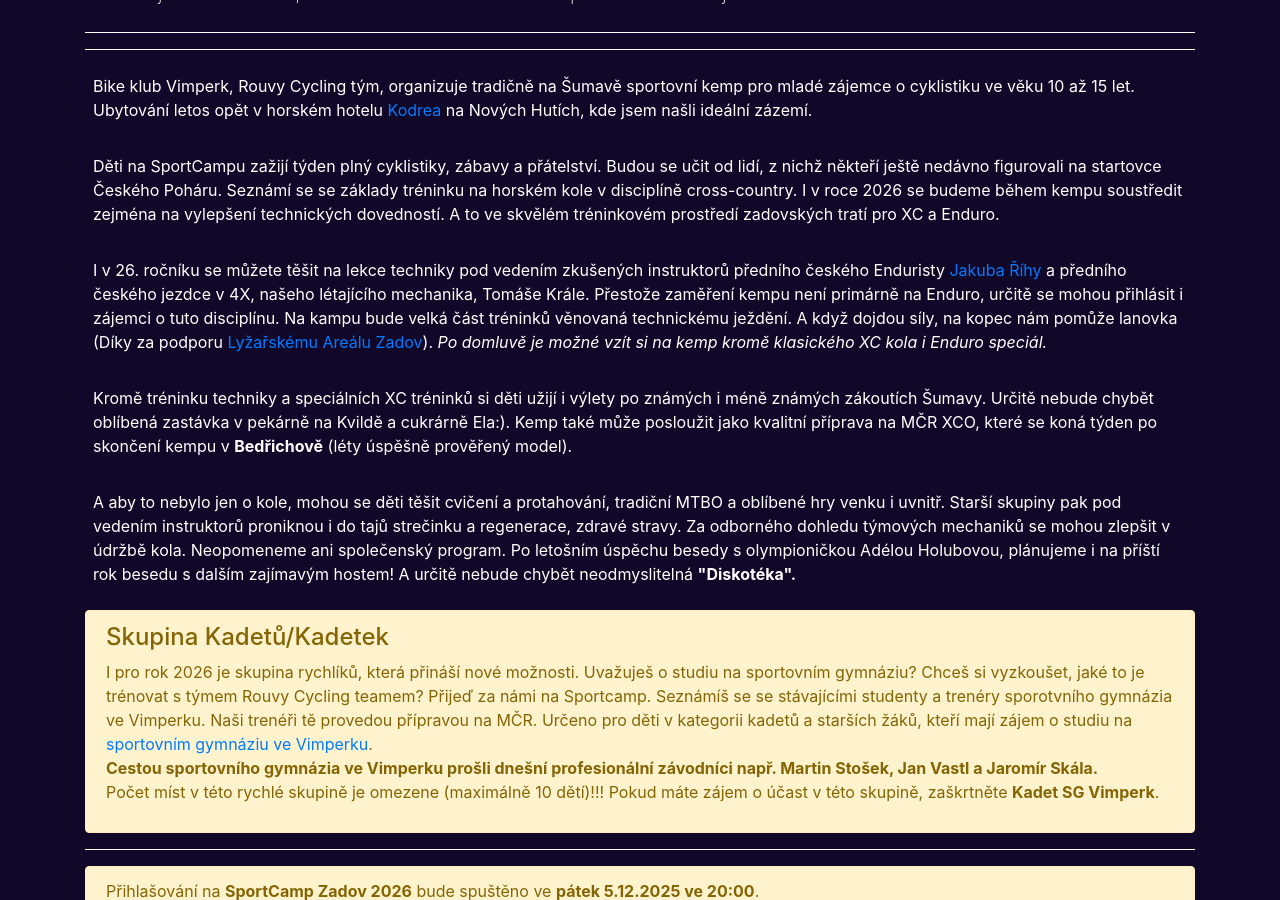
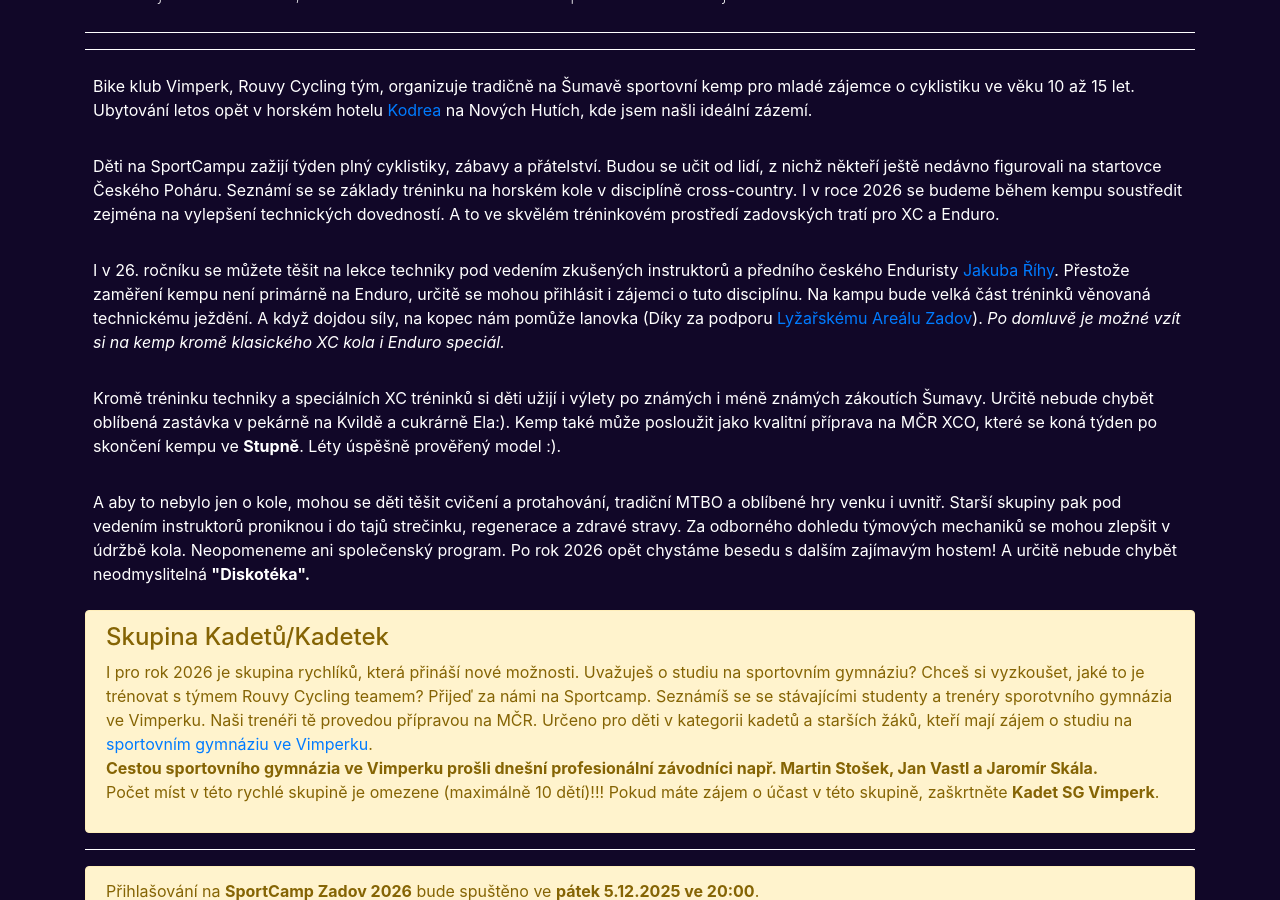
Before and after one commit to jedla22/rouvycyclingteam.github.io, a Jekyll site: the page built from sportcamp.html, in a window 1280 px wide and 900 px high, scrolled down 365 px. Built offline with Jekyll 4.4.1, drawn with Linux system fonts in a browser that asks for light colours.

Commit message:
Upravy textu

```diff
--- a/sportcamp.html
+++ b/sportcamp.html
@@ -97,20 +97,20 @@
                 A to ve skvělém tréninkovém prostředí zadovských tratí pro XC a Enduro.
             </p>
             <p class="p-2">
-                I v 26. ročníku se můžete těšit na lekce techniky pod vedením zkušených instruktorů předního českého Enduristy  <a href="https://www.facebook.com/riha.personal/">Jakuba Říhy</a>
-                a předního českého jezdce v 4X, našeho létajícího mechanika, Tomáše Krále. Přestože zaměření kempu není primárně na Enduro, určitě se mohou přihlásit i zájemci o tuto disciplínu.
+                I v 26. ročníku se můžete těšit na lekce techniky pod vedením zkušených instruktorů a předního českého Enduristy  <a href="https://www.facebook.com/riha.personal/">Jakuba Říhy</a>.
+                Přestože zaměření kempu není primárně na Enduro, určitě se mohou přihlásit i zájemci o tuto disciplínu.
                 Na kampu bude velká část tréninků věnovaná technickému ježdění. A když dojdou síly, na kopec nám pomůže lanovka (Díky za podporu <a href="https://www.lazadov.cz/la/">Lyžařskému Areálu Zadov</a>).
                 <i> Po domluvě je možné vzít si na kemp kromě klasického XC kola i Enduro speciál.</i>
             </p>
             <p class="p-2">
                 Kromě tréninku techniky a speciálních XC tréninků si děti užijí i výlety po známých i méně známých zákoutích Šumavy. Určitě nebude chybět oblíbená zastávka v pekárně na Kvildě a cukrárně Ela:).
-                Kemp také může posloužit jako kvalitní příprava na MČR XCO, které se koná týden po skončení kempu v <strong>Bedřichově</strong> (léty úspěšně prověřený model).
+                Kemp také může posloužit jako kvalitní příprava na MČR XCO, které se koná týden po skončení kempu ve <strong>Stupně</strong>. Léty úspěšně prověřený model :).
             </p>
 
             <p class="p-2">
                 A aby to nebylo jen o kole, mohou se děti těšit cvičení a protahování, tradiční MTBO a oblíbené hry venku i uvnitř. Starší skupiny pak pod vedením instruktorů proniknou
-                i do tajů strečinku a regenerace, zdravé stravy. Za odborného dohledu týmových mechaniků se mohou zlepšit v údržbě kola.
-                Neopomeneme ani společenský program. Po letošním úspěchu besedy s olympioničkou Adélou Holubovou, plánujeme i na příští rok besedu s dalším zajímavým hostem!
+                i do tajů strečinku, regenerace a zdravé stravy. Za odborného dohledu týmových mechaniků se mohou zlepšit v údržbě kola.
+                Neopomeneme ani společenský program. Po rok 2026 opět chystáme besedu s dalším zajímavým hostem!
                 A určitě nebude chybět neodmyslitelná <strong>"Diskotéka".</strong>
             </p>
         </div>
```
